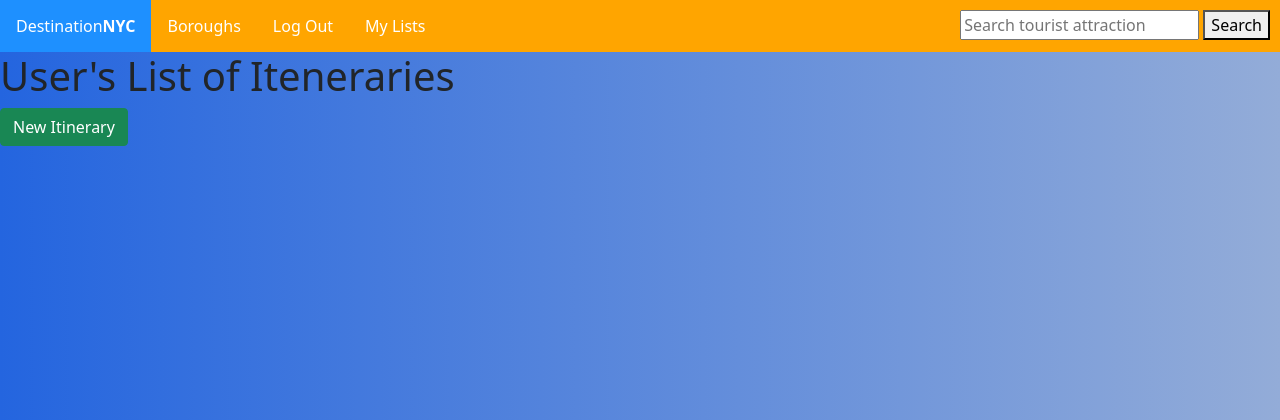
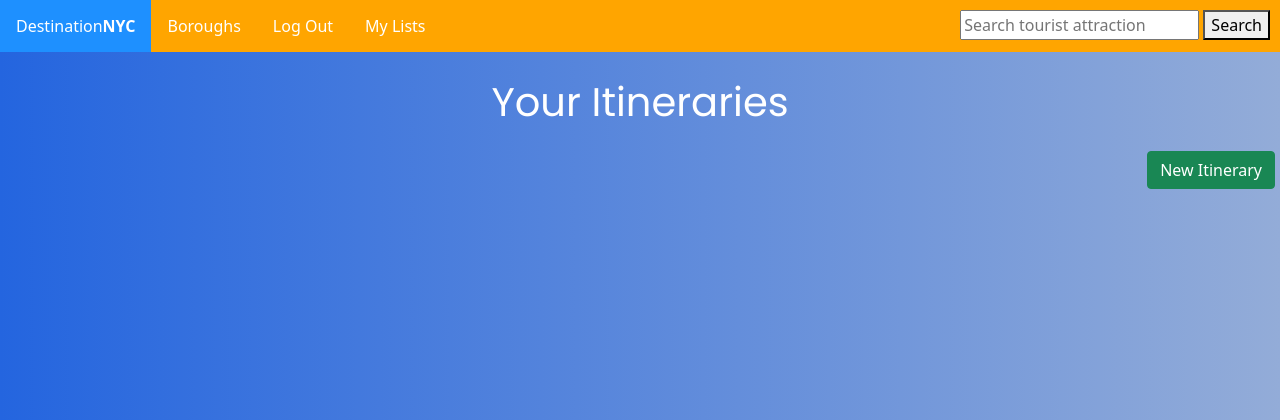
Before and after one commit to Mira85/project_4, a Django app: page /user/1/my_list/ in a window 1280 px wide. Shown: the top 420 px of the page. Run offline with Django 4.2, Linux system fonts and the light colour scheme; the visitor is signed in with stand-in values (Sample User, id 1); data comes from the database, SQL or seed files in the repository; data that the repository does not hold is empty; style sheets or scripts are compiled from the project's sources; some libraries are stand-ins or nearby versions.

Commit message:
fixed typo, changed placement of add List button

```diff
--- a/main_app/templates/user/user_list.html
+++ b/main_app/templates/user/user_list.html
@@ -1,11 +1,13 @@
 {% extends 'base.html' %}
 {% block content %}
 
-    <h1>User's List of Iteneraries</h1>
+    <h1 class="title">Your Itineraries</h1>
 
-    <button type="button" class="btn btn-success" data-bs-toggle="modal" data-bs-target="#itineraryModal">
-        New Itinerary
-    </button>
+    <div style="text-align: right; margin-bottom: 5px; margin-right: 5px;">
+        <button type="button" class="btn btn-success" data-bs-toggle="modal" data-bs-target="#itineraryModal">
+            New Itinerary
+        </button>
+    </div>
 
     <div>
         <div class="modal fade" id="itineraryModal" tabindex="-1" aria-labelledby="itineraryModalLabel" aria-hidden="true">
```
